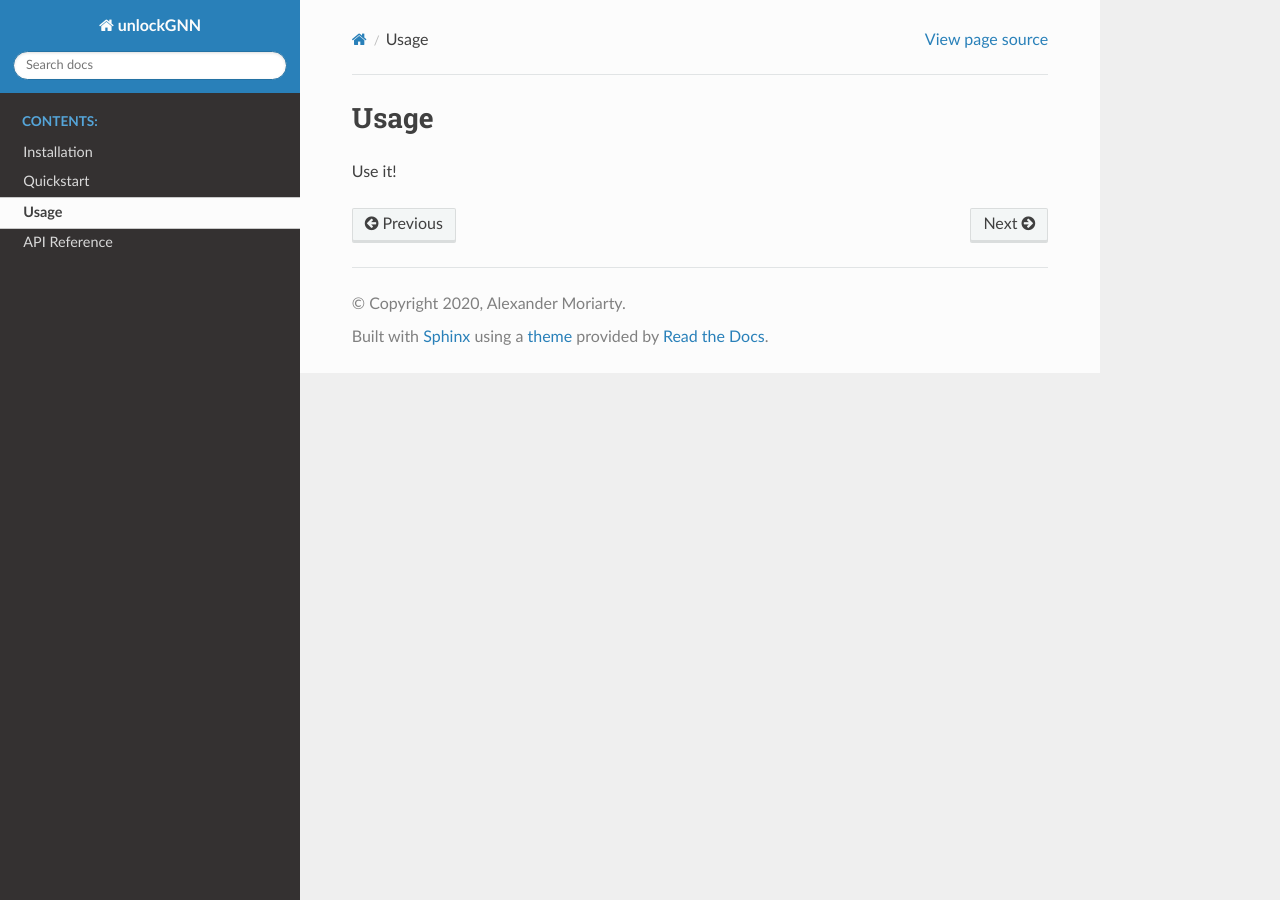
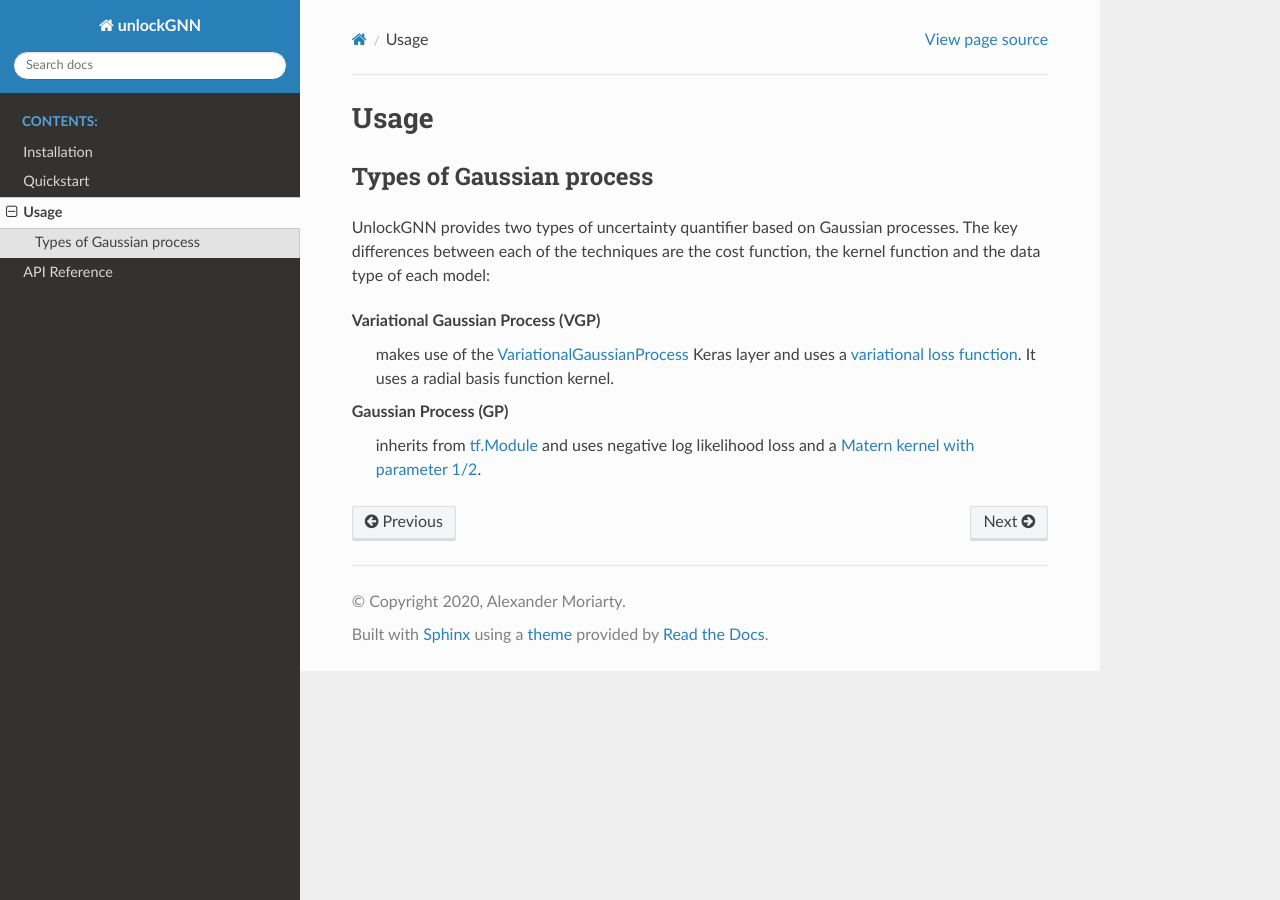
Before and after one commit to a-ws-m/unlockNN, a Sphinx documentation site: the page built from docs/source/usage.rst, in a window 1280 px wide. Built offline with Sphinx 7.4.7 and the Read the Docs theme 2.0.0, drawn with Linux system fonts in a browser that asks for light colours.

Commit message:
Added GP differences

```diff
--- a/docs/source/usage.rst
+++ b/docs/source/usage.rst
@@ -1,4 +1,16 @@
 Usage
 =====
 
-Use it!
+Types of Gaussian process
+-------------------------
+
+UnlockGNN provides two types of uncertainty quantifier based on Gaussian processes.
+The key differences between each of the techniques are the cost function, the kernel function and the data type of each model:
+
+Variational Gaussian Process (VGP)
+    makes use of the `VariationalGaussianProcess <https://www.tensorflow.org/probability/api_docs/python/tfp/layers/VariationalGaussianProcess>`_
+    Keras layer and uses a `variational loss function <https://www.tensorflow.org/probability/api_docs/python/tfp/distributions/VariationalGaussianProcess#variational_loss>`_.
+    It uses a radial basis function kernel.
+Gaussian Process (GP)
+    inherits from `tf.Module <https://www.tensorflow.org/api_docs/python/tf/Module>`_
+    and uses negative log likelihood loss and a `Matern kernel with parameter 1/2 <https://www.tensorflow.org/api_docs/python/tf/Module>`_.
```
